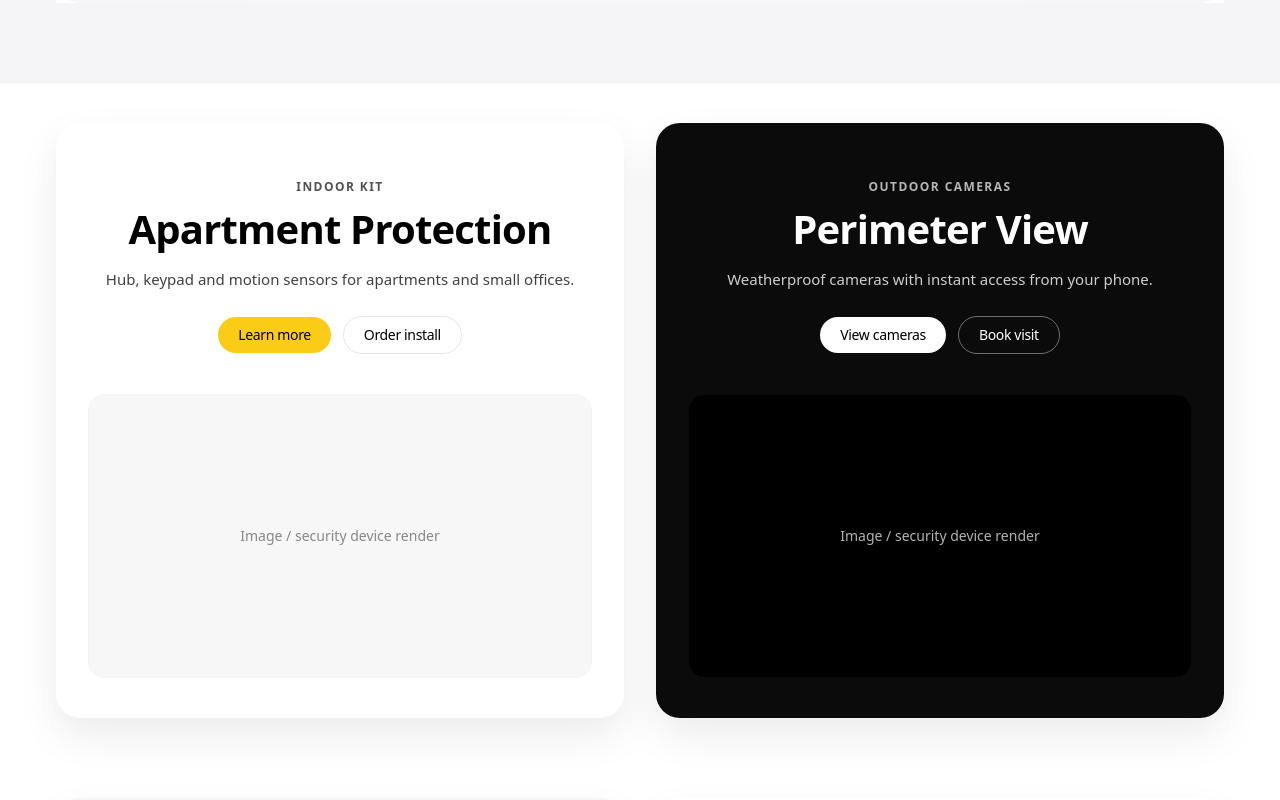
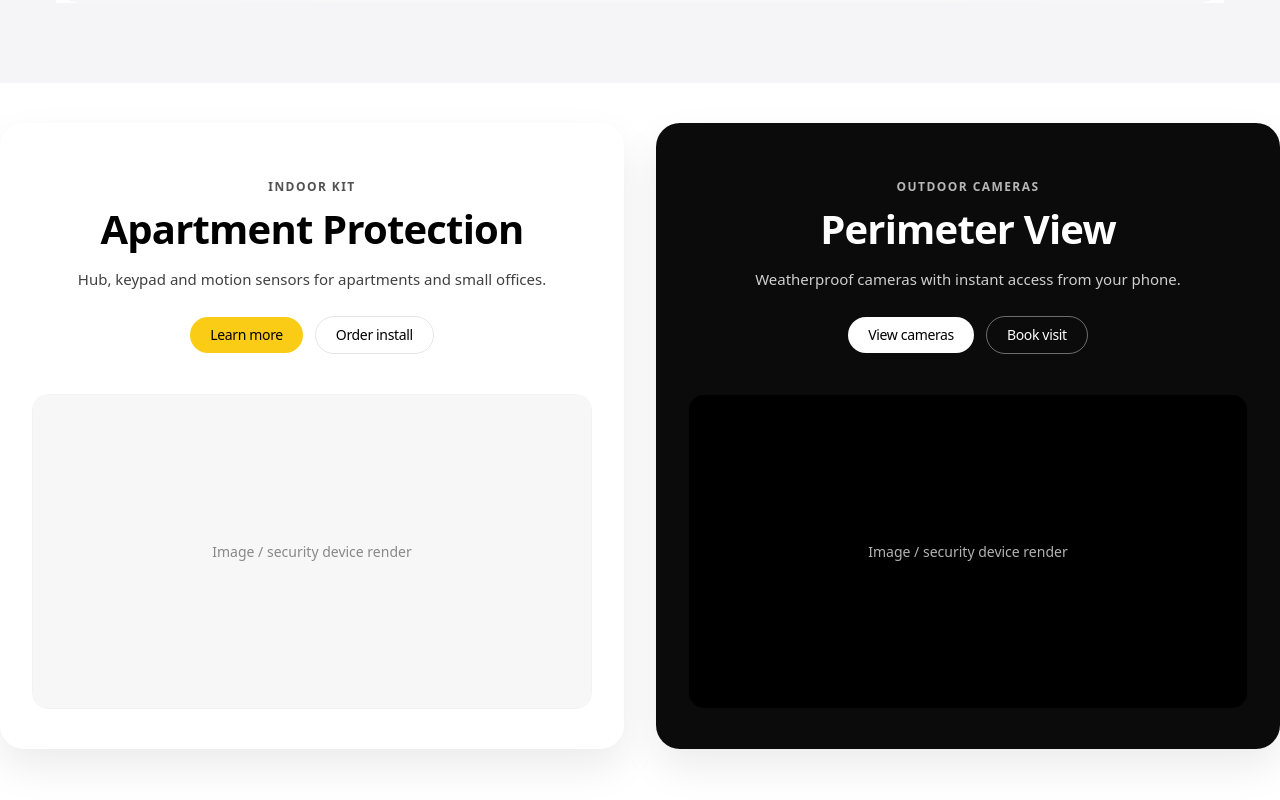
Before and after one commit to danylopechatkin/noocupas, a Next.js app: page / in a window 1280 px wide. Shown: the part 1760-2560 px from the top of the page. Built offline with nearby package versions, Linux system fonts and the light colour scheme.

Commit message:
Update page.tsx

```diff
--- a/app/page.tsx
+++ b/app/page.tsx
@@ -234,15 +234,7 @@ const Tile: React.FC<{
 
 // Rows of two tiles like Apple home page
 const TwoUpRow: React.FC<{ children: React.ReactNode }> = ({ children }) => (
-  <Container
-    className="
-      max-w-[1400px]
-      px-[24px]          /* телефоны */
-      sm:px-[30px]       /* ~30px как ты просил */
-      md:px-[40px]
-      lg:px-[56px]       /* чуть шире на больших мониторах, как у Apple */
-    "
-  >
+  <Container className="max-w-[1400px]">
     <div className="grid grid-cols-1 md:grid-cols-2 gap-4 md:gap-6 lg:gap-8">
       {children}
     </div>
```
